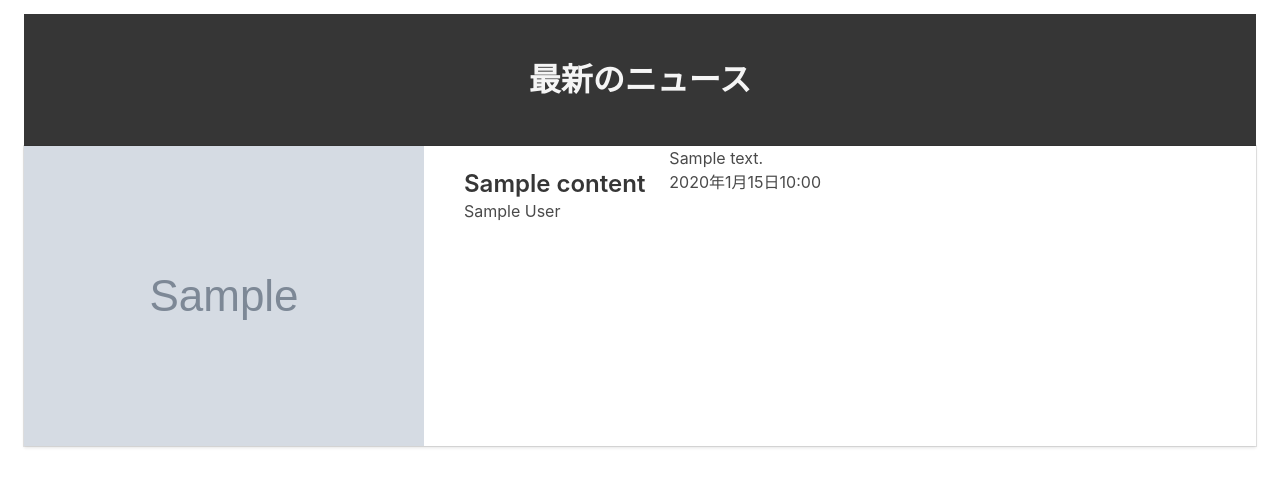
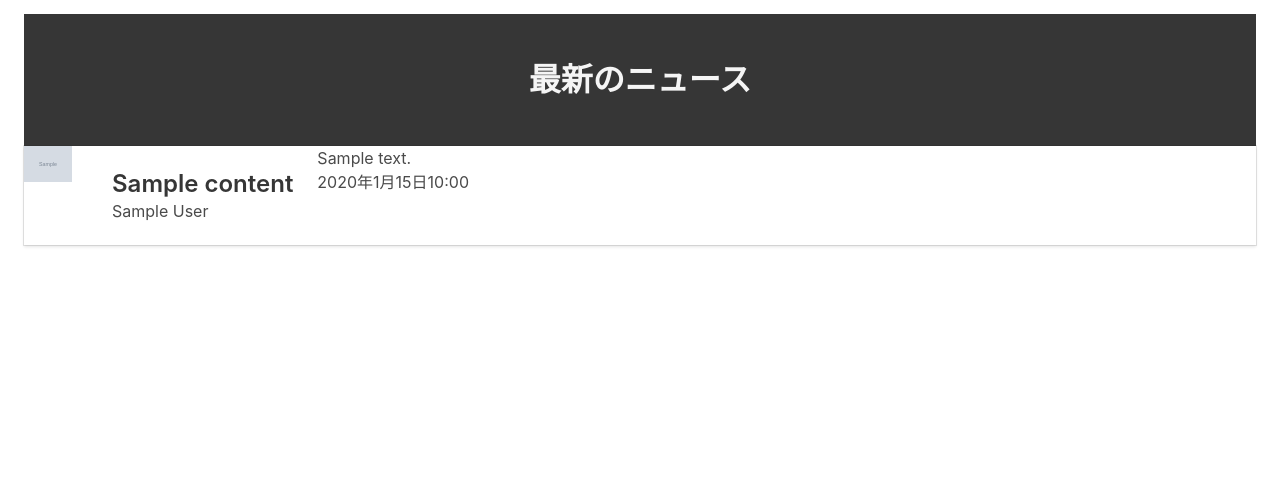
Before and after one commit to s1f102101154/enshu4, a Django app: template chat/templates/chat/index.html in a window 1280 px wide. Shown: the part 64-551 px from the top of the page. Run offline with Django 4.2, Linux system fonts and the light colour scheme; the template is opened without the code that fills it: most values are stand-ins (such as "Sample title", 1, 10 or a date in 2020); grey boxes marked "Sample" are stand-in pictures; some libraries are stand-ins or nearby versions.

Commit message:
Update index.html

```diff
--- a/chat/templates/chat/index.html
+++ b/chat/templates/chat/index.html
@@ -67,7 +67,7 @@
     <div class="card">
       <div class="media">
       <div class="media-left">
-        <figure class="image is-72x72">
+        <figure class="image is-48x48">
           <img src="{{ content.urlToImage }}" alt="Placeholder image">
         </figure>
       </div>
```
